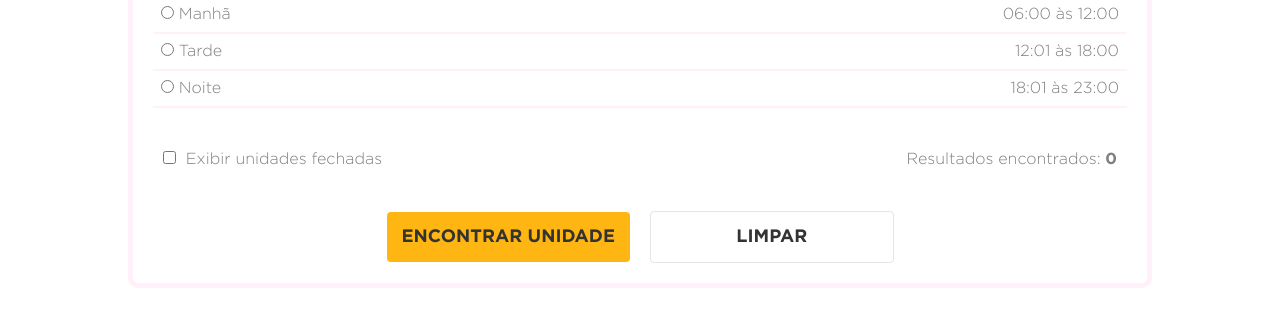
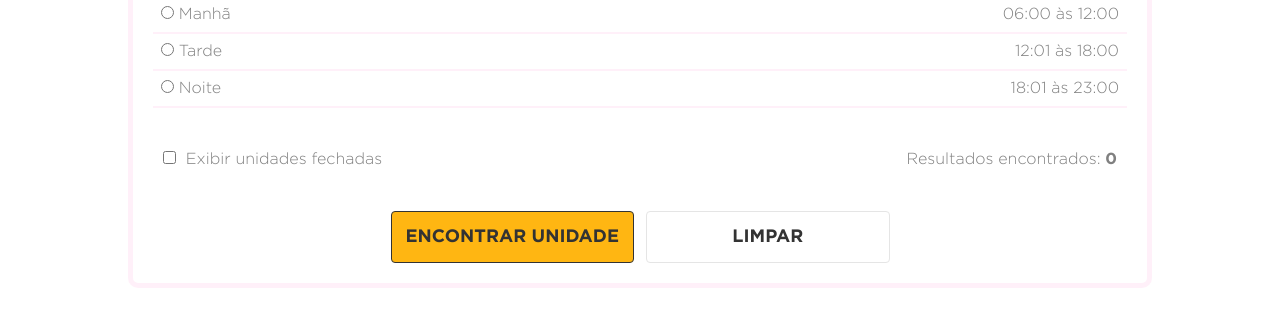
Before and after one commit to mauriciorodrigues-dev/projeto_smartFit, a plain HTML site: page index.html in a window 1280 px wide. Shown: the part 524-842 px from the top of the page. Drawn offline with Linux system fonts and the light colour scheme.

Commit message:
update media query

```diff
--- a/css/media_query.css
+++ b/css/media_query.css
@@ -20,28 +20,13 @@
     }
 
     .form-timetable .btn-group {
-        display: flex;
-        gap: 20px;
-        align-items: center;
-        justify-content: center;
-        width: 100%;
         flex-direction: row;
     }
 
     .form-timetable .btn-group .btn {
-        font-size: 18px;
-        border-radius: 4px;
-        color: var(--dark-grey);
-        font-weight: bold;
-        text-transform: uppercase;
-        padding: 14px;
         width: 25%;
-        border: none;
     }
 
-    .form-timetable .btn-group .btn-clear {
-        background-color: transparent;
-        border: 1px solid var(--text-light);
-    }
+
 
 }
```
